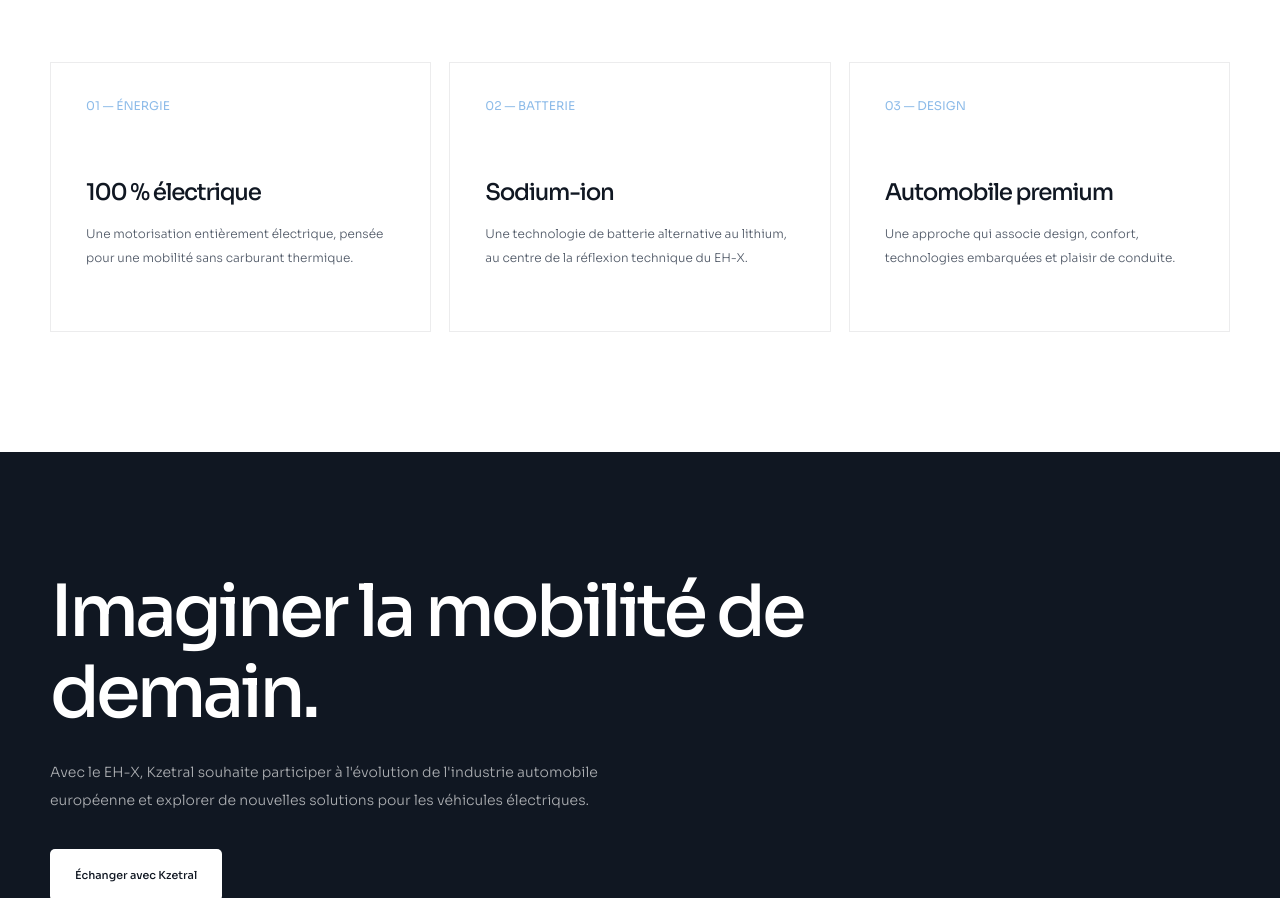
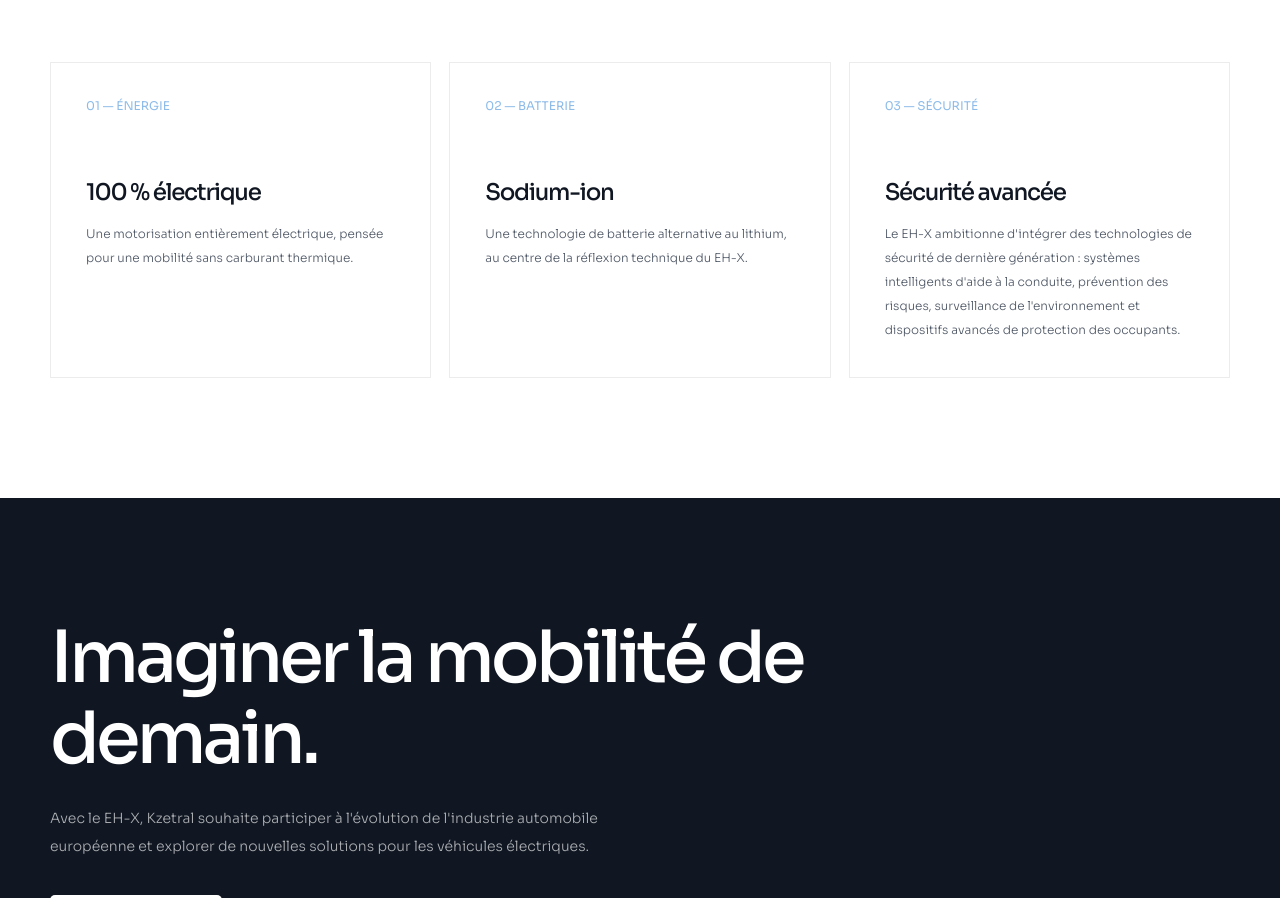
Before and after one commit to Kzetral/kzetral, a plain HTML site: page eh-x.html in a window 1280 px wide. Shown: the part 1718-2616 px from the top of the page. Drawn offline with Linux system fonts and the light colour scheme.

Commit message:
Replace design section with advanced safety features

```diff
--- a/eh-x.html
+++ b/eh-x.html
@@ -340,11 +340,11 @@
             <h3>Sodium-ion</h3>
             <p>Une technologie de batterie alternative au lithium, au centre de la réflexion technique du EH-X.</p>
           </article>
-          <article class="technology-card">
-            <div class="technology-number">03 — DESIGN</div>
-            <h3>Automobile premium</h3>
-            <p>Une approche qui associe design, confort, technologies embarquées et plaisir de conduite.</p>
-          </article>
+<article class="technology-card">
+  <div class="technology-number">03 — SÉCURITÉ</div>
+  <h3>Sécurité avancée</h3>
+  <p>Le EH-X ambitionne d'intégrer des technologies de sécurité de dernière génération : systèmes intelligents d'aide à la conduite, prévention des risques, surveillance de l'environnement et dispositifs avancés de protection des occupants.</p>
+</article>
         </div>
       </div>
     </section>
```
